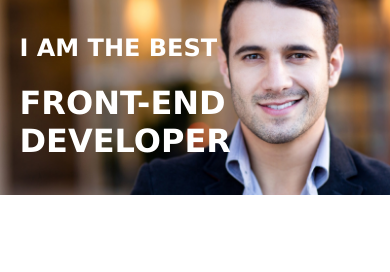
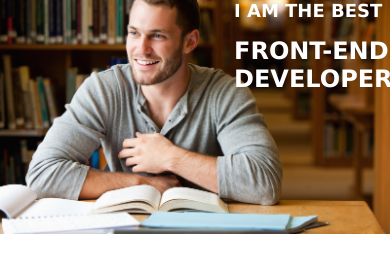
Before and after one commit to akowalewska/zadanie-rwd, a plain HTML site: page index.html in a window 390 px wide. Drawn offline with Linux system fonts and the light colour scheme.

Commit message:
responsive header

```diff
--- a/css/responsive.css
+++ b/css/responsive.css
@@ -1,13 +1,19 @@
 @media (max-width: 1170px) {
-    #background {
-
-
+    #header {
+        background-image: url(../img/man-1.jpg);
     }
 }
 
 @media (max-width: 992px) {
-    #background {
+    #header {
         background-image: url(../img/man-2.jpg);
+        background-position: center bottom;
+        padding: 30%;
 
     }
+    #text {
+        top: 20%;
+        left: 55%;
+        font-size: 0.75em;
+    }
 }
--- a/css/style.css
+++ b/css/style.css
@@ -4,6 +4,7 @@
 
 body {
     margin: 0;
+    font-size: 1em;
 }
 
 #header {
```
Also changed, not shown: index.html (+0 -1 lines).
